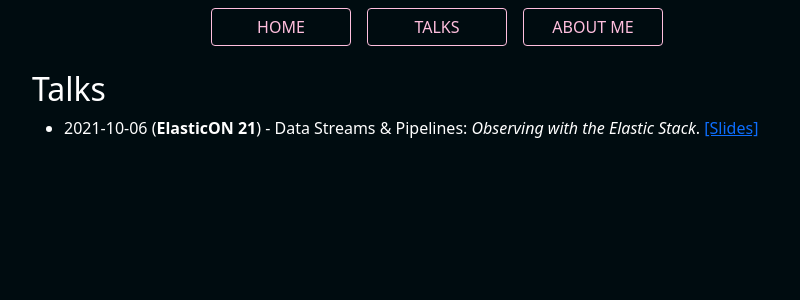
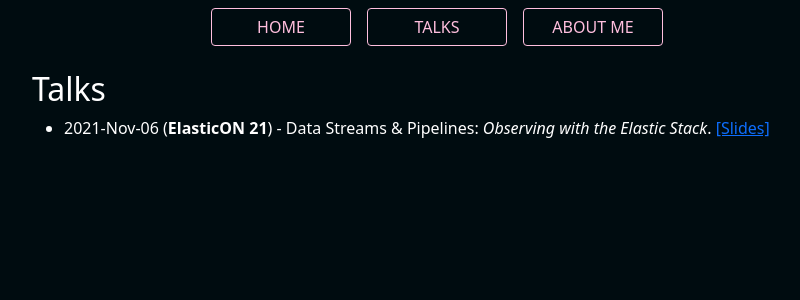
Before and after one commit to pjhampton/pjhampton, a Next.js app in the folder blog/: page /talks in a window 1280 px wide. Shown: the top 300 px of the page, without its empty margins (195-995 px from the left). Built offline with nearby package versions, Linux system fonts and the light colour scheme.

Commit message:
update date on talks.

```diff
--- a/blog/pages/talks.tsx
+++ b/blog/pages/talks.tsx
@@ -12,7 +12,7 @@ export default function Talks({ title } : TalksProps) {
         <h1>Talks</h1>
 
         <ul>
-          <li>2021-10-06 (<strong>ElasticON 21</strong>) - Data Streams & Pipelines: <i>Observing with the Elastic Stack</i>. <a href="/talks/pjhampton-elasticon-oct2021.pdf" target="_blank">[Slides]</a></li>
+          <li>2021-Nov-06 (<strong>ElasticON 21</strong>) - Data Streams & Pipelines: <i>Observing with the Elastic Stack</i>. <a href="/talks/pjhampton-elasticon-oct2021.pdf" target="_blank">[Slides]</a></li>
         </ul>
       </>
     </Layout>
```
